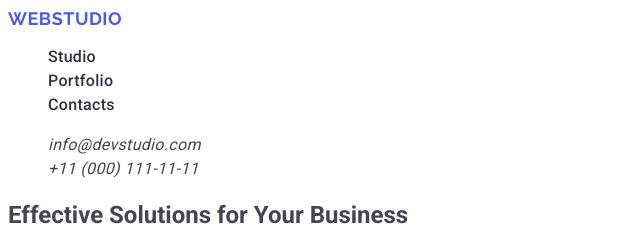
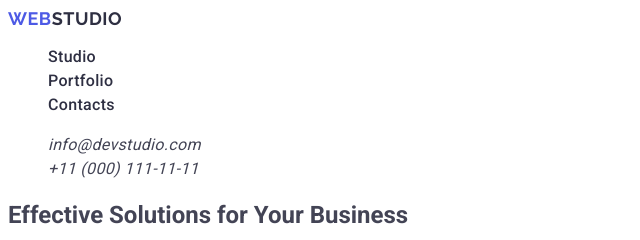
Before and after one commit to mykola170/goit-markup-hw-02-, a plain HTML site: page index.html in a window 1280 px wide. Shown: the top 240 px of the page, 0-640 px from the left. Drawn offline with Linux system fonts and the light colour scheme.

Commit message:
add index file

```diff
--- a/css/styles.css
+++ b/css/styles.css
@@ -19,12 +19,12 @@ body {
     font-family: "Raleway", sans-serif;
     font-weight: 700;
     font-size: 18px;
-    line-height: 1.16667;
+    line-height: 1.17;
     letter-spacing: 0.03em;
     text-transform: uppercase;
     color: #4d5ae5;
 }
-.page-logo .logo-color {
+.logo-color {
     color: #2e2f42;
 }
 
--- a/index.html
+++ b/index.html
@@ -17,7 +17,7 @@
 <body>
     <header class="page-header">
         <nav class="page-nav">
-            <a class="page-logo" href="./index.html" target="_blank">Web<span class="logo-color"></span>Studio</a>
+            <a class="page-logo" href="./index.html" target="_blank">Web<span class="logo-color">Studio</span></a>
             <ul class="page-nav-menu">
                 <li class="menu-item">
                     <a class="menu-link" href="./index.html"> Studio</a>
```
